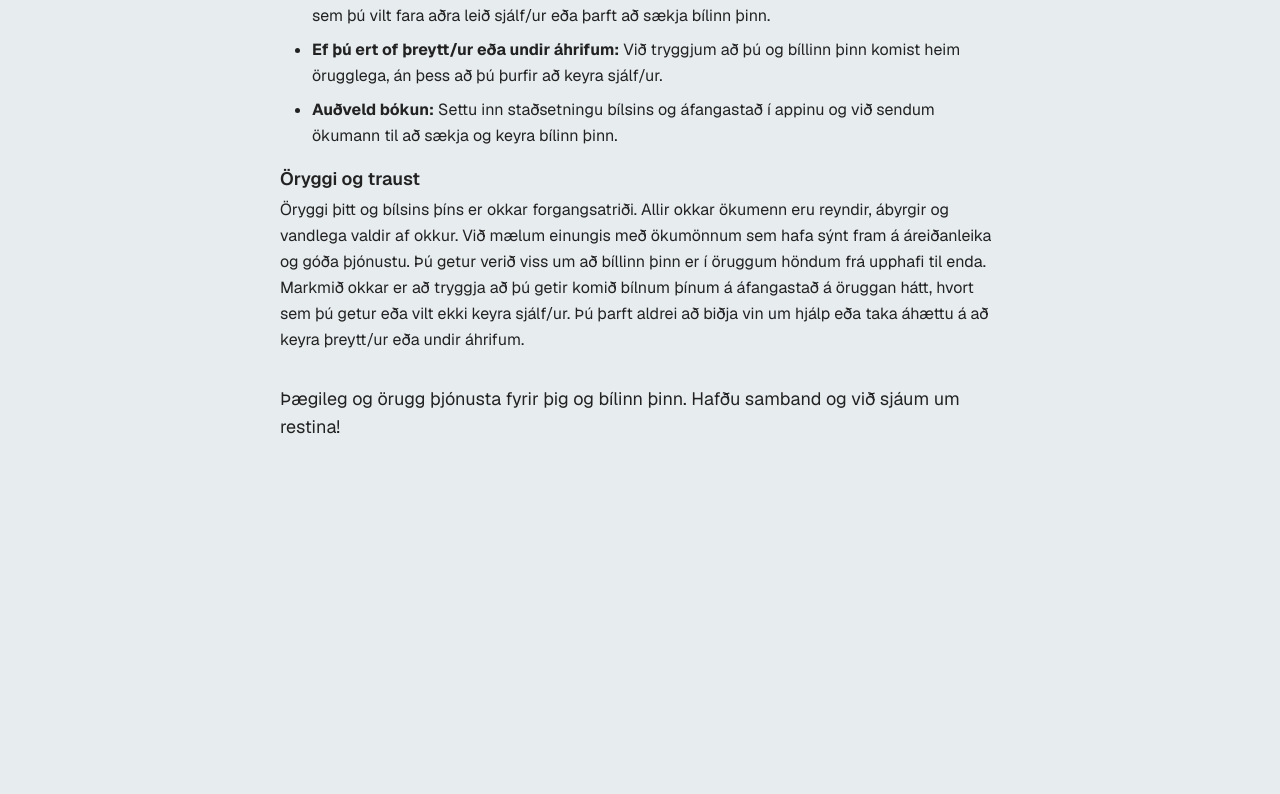
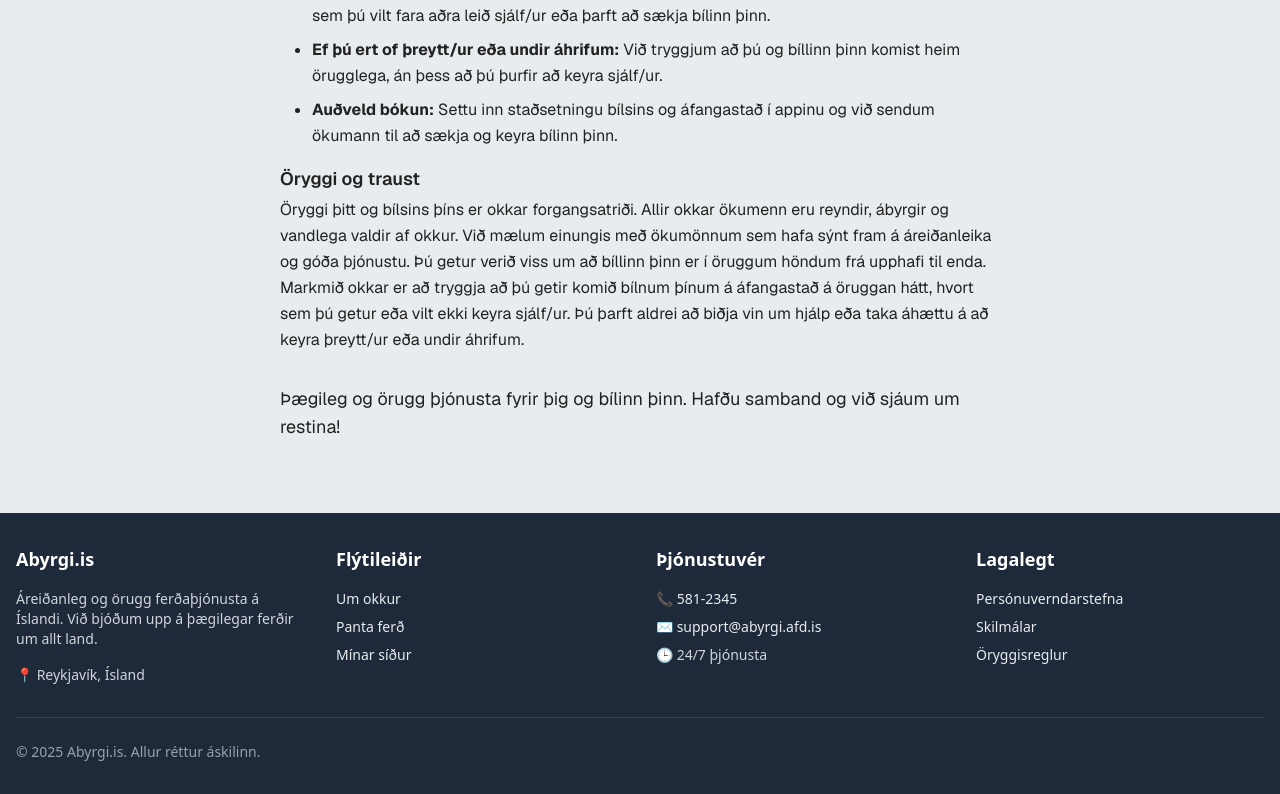
Before and after one commit to Abyrgi-is/Abyrgi.is, a Next.js app in the folder abyrgi.is/: page / in a window 1280 px wide. Shown: the part 1000-1794 px from the top of the page. Before the commit the page ends 1465 px from the top, so only its background shows below. Built offline with nearby package versions, Linux system fonts and the light colour scheme; no server answers.

Commit message:
Footer kominn

```diff
--- a/abyrgi.is/src/app/Header.tsx
+++ b/abyrgi.is/src/app/Header.tsx
@@ -97,7 +97,7 @@ export function Header() {
   }, [menuOpen]);
 
   return (
-    <nav className="header-nav">
+    <nav className="header-nav bg-gray-800">
       <span className="header-logo"><Link href="/">Abyrgi.is</Link></span>
       {/* Stór skjár links */}
       <div className="header-links">
--- /dev/null
+++ b/abyrgi.is/src/app/footer.tsx
@@ -0,0 +1,96 @@
+import Link from 'next/link';
+
+export default function Footer() {
+  const currentYear = new Date().getFullYear();
+
+  return (
+    <footer className="bg-gray-800 text-white py-8 mt-12">
+      <div className="container mx-auto px-4">
+        <div className="grid grid-cols-1 md:grid-cols-4 gap-8">
+          <div>
+            <h3 className="text-lg font-semibold mb-4">Abyrgi.is</h3>
+            <p className="text-gray-300 text-sm mb-4">
+              Áreiðanleg og örugg ferðaþjónusta á Íslandi.
+              Við bjóðum upp á þægilegar ferðir um allt land.
+            </p>
+            <p className="text-gray-300 text-sm">
+              📍 Reykjavík, Ísland
+            </p>
+          </div>
+
+          <div>
+            <h3 className="text-lg font-semibold mb-4">Flýtileiðir</h3>
+            <ul className="space-y-2 text-sm">
+              <li>
+                <Link href="/about" className="text-gray-300 hover:text-white transition-colors">
+                  Um okkur
+                </Link>
+              </li>
+              <li>
+                <Link href="/stadsetnig" className="text-gray-300 hover:text-white transition-colors">
+                  Panta ferð
+                </Link>
+              </li>
+              <li>
+                <Link href="/minarsidur" className="text-gray-300 hover:text-white transition-colors">
+                  Mínar síður
+                </Link>
+              </li>
+            </ul>
+          </div>
+
+          <div>
+            <h3 className="text-lg font-semibold mb-4">Þjónustuvér</h3>
+            <ul className="space-y-2 text-sm">
+              <li>
+                <a href="tel:+354-581-2345" className="text-gray-300 hover:text-white transition-colors">
+                  📞 581-2345
+                </a>
+              </li>
+              <li>
+                <a href="mailto:support@abyrgi.afd.is" className="text-gray-300 hover:text-white transition-colors">
+                  ✉️ support@abyrgi.afd.is
+                </a>
+              </li>
+              <li>
+                <span className="text-gray-300">
+                  🕒 24/7 þjónusta
+                </span>
+              </li>
+            </ul>
+          </div>
+
+          <div>
+            <h3 className="text-lg font-semibold mb-4">Lagalegt</h3>
+            <ul className="space-y-2 text-sm">
+              <li>
+                <Link href="https://www.dominos.is/um-dominos/skilmalar" className="text-gray-300 hover:text-white transition-colors">
+                  Persónuverndarstefna
+                </Link>
+              </li>
+              <li>
+                <Link href="https://www.dominos.is/um-dominos/skilmalar" className="text-gray-300 hover:text-white transition-colors">
+                  Skilmálar
+                </Link>
+              </li>
+              <li>
+                <Link href="https://www.dominos.is/um-dominos/skilmalar" className="text-gray-300 hover:text-white transition-colors">
+                  Öryggisreglur
+                </Link>
+              </li>
+            </ul>
+          </div>
+        </div>
+
+        {/* Bottom Bar */}
+        <div className="border-t border-gray-700 mt-8 pt-6">
+          <div className="flex flex-col md:flex-row justify-between items-center">
+            <p className="text-gray-400 text-sm">
+              © {currentYear} Abyrgi.is. Allur réttur áskilinn.
+            </p>
+          </div>
+        </div>
+      </div>
+    </footer>
+  );
+}
--- a/abyrgi.is/src/app/layout.tsx
+++ b/abyrgi.is/src/app/layout.tsx
@@ -2,6 +2,7 @@ import type { Metadata } from "next";
 import { Geist, Geist_Mono } from "next/font/google";
 import "./globals.css";
 import { Header } from "./Header";
+import Footer from "./footer";
 
 const geistSans = Geist({
   variable: "--font-geist-sans",
@@ -30,6 +31,7 @@ export default function RootLayout({
       >
         <Header />
         {children}
+        <Footer />
       </body>
     </html>
   );
```
